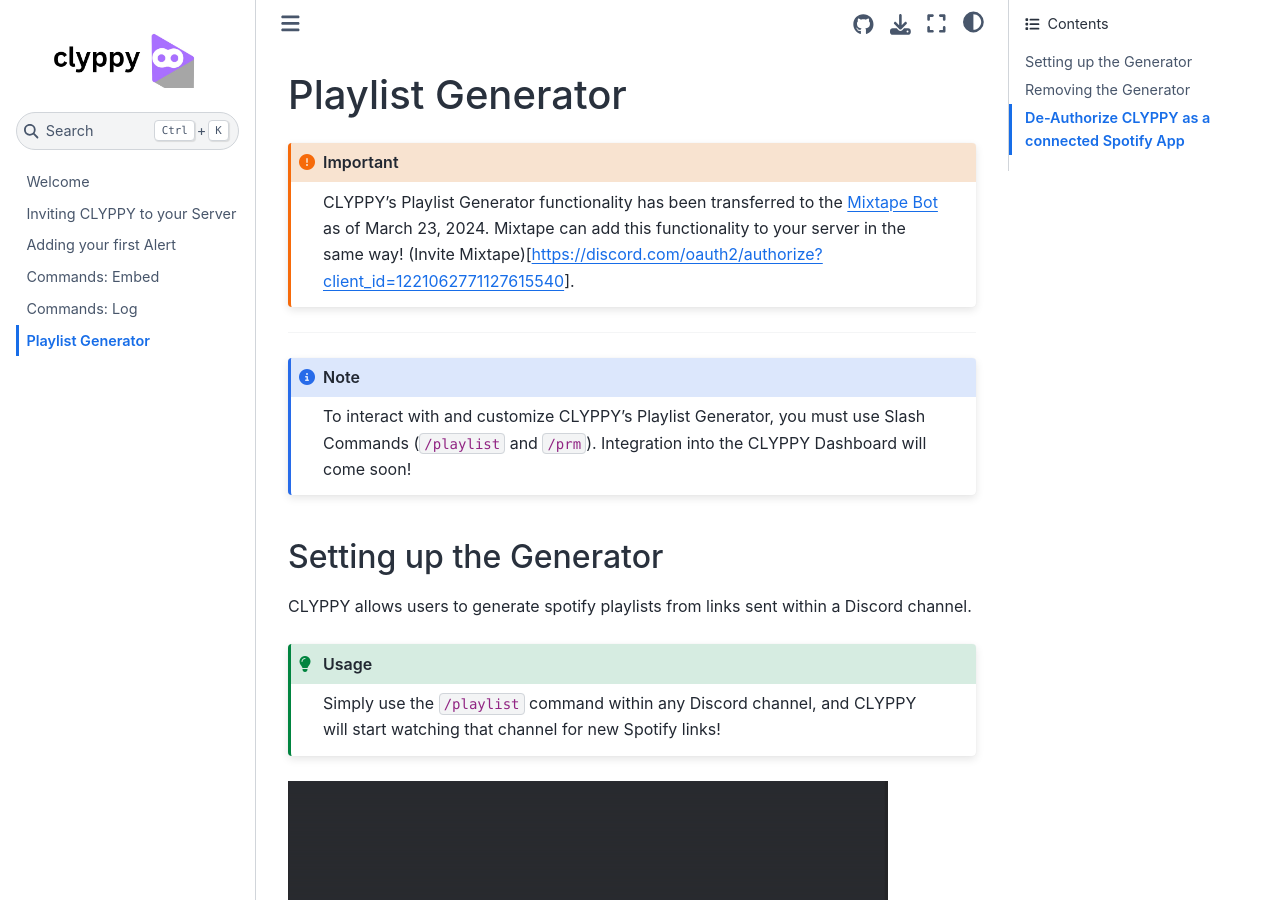
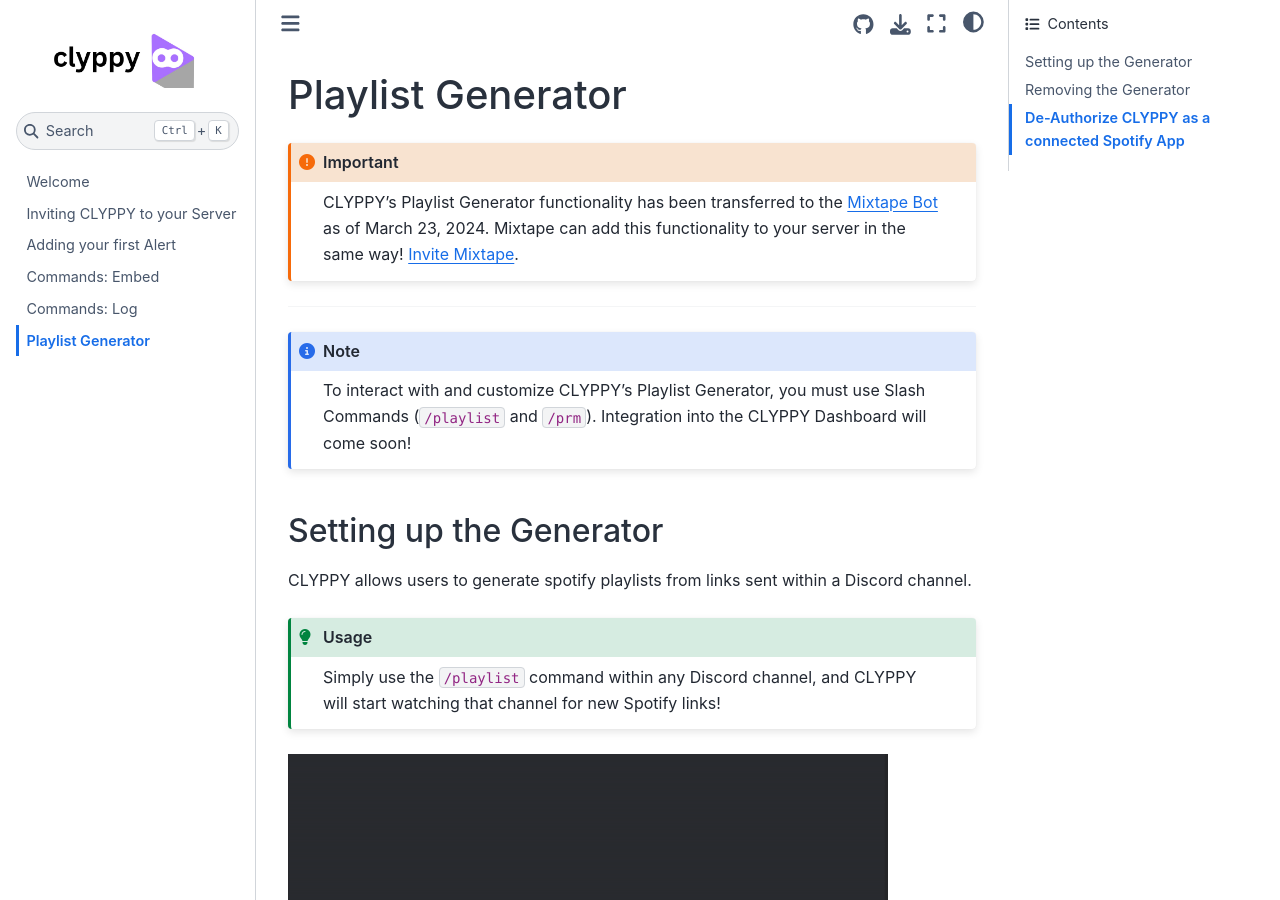
Before and after one commit to feelixs/clyppy-docs, a Jupyter Book: the page built from docs/playlist.md, in a window 1280 px wide and 900 px high. Built offline with Jupyter Book 1.0.4 settings and Sphinx 7.4.7 and the Sphinx Book theme 1.1.4, drawn with Linux system fonts in a browser that asks for light colours.

Commit message:
Update playlist.md

````diff
--- a/docs/playlist.md
+++ b/docs/playlist.md
@@ -1,7 +1,7 @@
 # Playlist Generator
 
 ```{important}
-CLYPPY's Playlist Generator functionality has been transferred to the [Mixtape Bot](https://mixtape.clyppy.com) as of March 23, 2024. Mixtape can add this functionality to your server in the same way! (Invite Mixtape)[https://discord.com/oauth2/authorize?client_id=1221062771127615540].
+CLYPPY's Playlist Generator functionality has been transferred to the [Mixtape Bot](https://mixtape.clyppy.com) as of March 23, 2024. Mixtape can add this functionality to your server in the same way! [Invite Mixtape](https://discord.com/oauth2/authorize?client_id=1221062771127615540).
 ```
 
  ---
````
